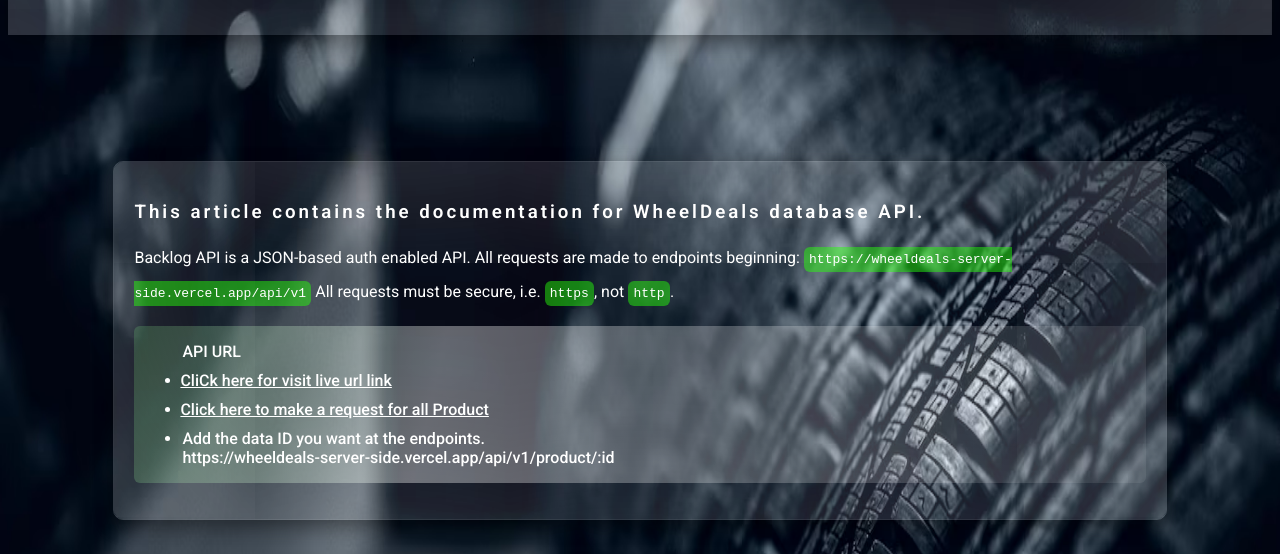
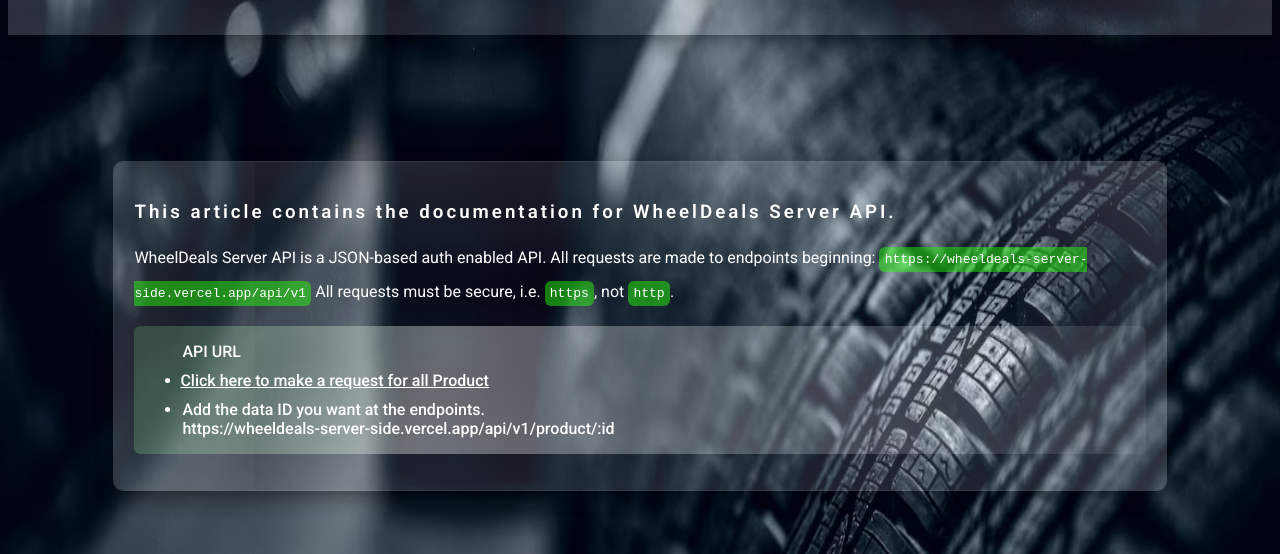
Before and after one commit to mushfiqueyeasir/wheeldeals-server-side, a website: page public/index.html in a window 1280 px wide. Shown: the part 246-800 px from the top of the page. Drawn offline with Linux system fonts and the light colour scheme.

Commit message:
api documentation changed

```diff
--- a/public/index.html
+++ b/public/index.html
@@ -21,10 +21,10 @@
 
   <!-- api link section  -->
   <section class="container glass">
-    <h3>This article contains the documentation for WheelDeals database API.</h3>
+    <h3>This article contains the documentation for WheelDeals Server API.</h3>
 
     <p>
-      Backlog API is a JSON-based auth enabled API. All requests are made to
+      WheelDeals Server API is a JSON-based auth enabled API. All requests are made to
       endpoints beginning:
       <code>https://wheeldeals-server-side.vercel.app/api/v1</code>
       All requests must be secure, i.e. <code>https</code>, not
@@ -32,10 +32,6 @@
     </p>
     <ul>
       API URL
-      <li>
-        <a target="”_blank”" href="https://wheeldeals-server-side.vercel.app/">CliCk here for visit live url
-          link</a>
-      </li>
       <li>
         <a target="”_blank”" href="https://wheeldeals-server-side.vercel.app/api/v1/product">Click here to make a
           request for all Product</a>
```
